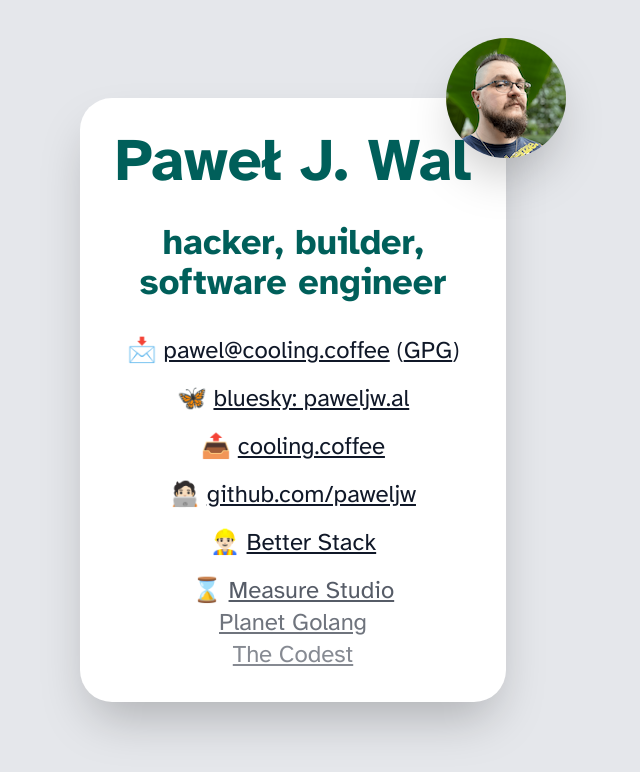
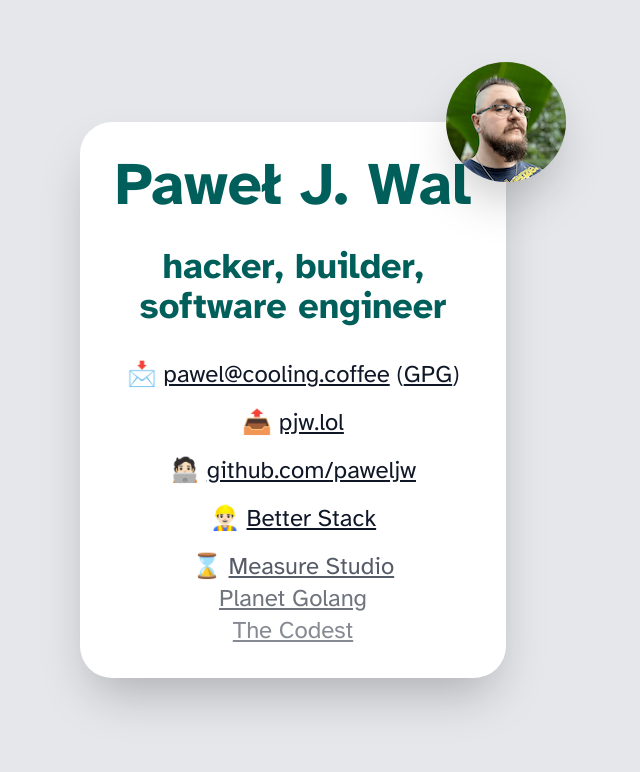
Before and after one commit to paweljw/business-card, a Next.js app: page / in a window 1280 px wide. Shown: the top 772 px of the page, without its empty margins (347-987 px from the left). Built offline with nearby package versions, Linux system fonts and the light colour scheme.

Commit message:
adjust blog link

```diff
--- a/src/app/page.tsx
+++ b/src/app/page.tsx
@@ -30,24 +30,14 @@
             </Link>
             )
           </p>
-          <p className="mt-4 text-center text-2xl" title="bluesky">
-            🦋 <span className="sr-only">bluesky</span>{" "}
+          <p className="mt-4 text-center text-2xl" title="blog">
+            📤 <span className="sr-only">blog</span>{" "}
             <Link
-              href="https://bsky.app/profile/paweljw.al"
+              href="https://pjw.lol"
               target="_blank"
               rel="me noopener noreferrer"
             >
-              bluesky: paweljw.al
-            </Link>
-          </p>
-          <p className="mt-4 text-center text-2xl" title="blog">
-            📤 <span className="sr-only">blog</span>{" "}
-            <Link
-              href="https://cooling.coffee"
-              target="_blank"
-              rel="me noopener noreferrer"
-            >
-              cooling.coffee
+              pjw.lol
             </Link>
           </p>
           <p className="mt-4 text-center text-2xl" title="source code">
```
